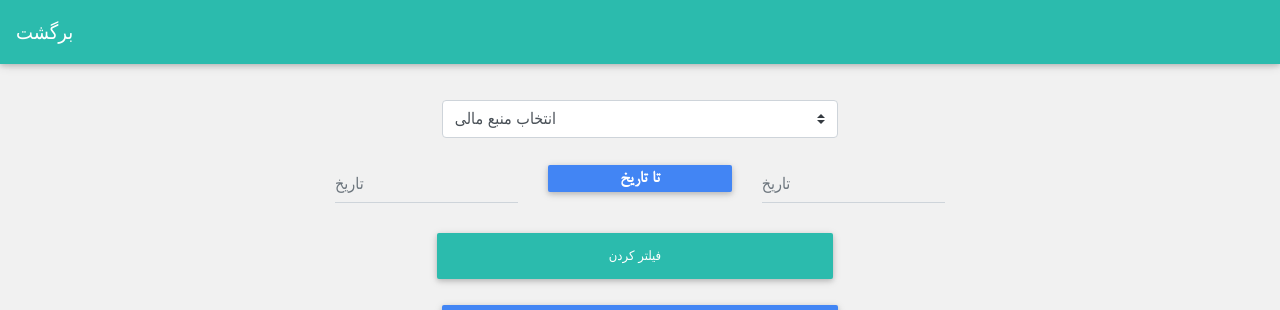
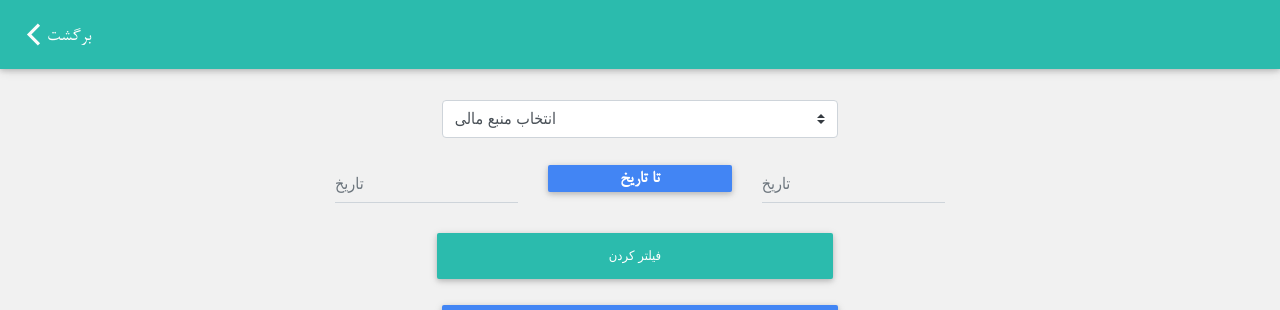
Before and after one commit to inaseri/myPacket, a Django app: page /money/transactions/1/ in a window 1280 px wide. Shown: the top 310 px of the page. Run offline with Django 3.2, Linux system fonts and the light colour scheme; the visitor is signed in with stand-in values (Sample User, id 1); data that the repository does not hold is empty; some libraries are stand-ins or nearby versions; some web fonts are replaced.

Commit message:
اضافه کردن ایکون بک به کل برنامه

```diff
--- a/money/templates/money/AddPage.html
+++ b/money/templates/money/AddPage.html
@@ -50,7 +50,10 @@
     <!--Main Navigation-->
     <header>
       <nav class="navbar fixed-top navbar-expand-lg navbar-dark default-color scrolling-navbar">
-        <a class="navbar-brand" href="{% url 'home' %}"><strong>برگشت</strong></a>
+        <a class="navbar-brand" href="{% url 'home' %}">
+            <img src="{% static 'iconfinder-icon.svg' %}" style="height: 35px; width: 35px;">
+            <strong style="font-family: bnazanin; margin-left: -10px;">برگشت</strong>
+        </a>
       </nav>
     </header>
     <div class="container-fluid">
--- a/money/templates/money/addBank.html
+++ b/money/templates/money/addBank.html
@@ -34,7 +34,11 @@
 <!--Main Navigation-->
 <header>
   <nav class="navbar fixed-top navbar-expand-lg navbar-dark default-color scrolling-navbar">
-    <a class="navbar-brand" href="{% url 'home' %}"><strong>برگشت</strong></a>
+    <a class="navbar-brand" href="{% url 'home' %}">
+        <img src="{% static 'iconfinder-icon.svg' %}" style="height: 35px; width: 35px;">
+        <strong style="font-family: bnazanin; margin-left: -10px;">برگشت</strong>
+    </a>
+
   </nav>
 </header>
 
--- a/money/templates/money/banks.html
+++ b/money/templates/money/banks.html
@@ -24,7 +24,10 @@
   <body style="background-color: #f1f1f1;">
     <header>
       <nav class="navbar fixed-top navbar-expand-lg navbar-dark default-color scrolling-navbar">
-        <a class="navbar-brand" href="{% url 'home' %}"><strong>برگشت</strong></a>
+        <a class="navbar-brand" href="{% url 'home' %}">
+            <img src="{% static 'iconfinder-icon.svg' %}" style="height: 35px; width: 35px;">
+            <strong style="font-family: bnazanin; margin-left: -10px;">برگشت</strong>
+        </a>
       </nav>
     </header>
     <div class="container-fluid">
--- a/money/templates/money/changeBank.html
+++ b/money/templates/money/changeBank.html
@@ -35,7 +35,10 @@
 
 <header>
   <nav class="navbar fixed-top navbar-expand-lg navbar-dark default-color scrolling-navbar">
-    <a class="navbar-brand" onclick="window.history.back()"><strong>برگشت</strong></a>
+    <a class="navbar-brand" onclick="window.history.back()" style="color: white;">
+        <img src="{% static 'iconfinder-icon.svg' %}" style="height: 35px; width: 35px;">
+        <strong style="font-family: bnazanin; margin-left: -10px;">برگشت</strong>
+    </a>
   </nav>
 </header>
 
--- a/money/templates/money/changeTransaction.html
+++ b/money/templates/money/changeTransaction.html
@@ -51,7 +51,10 @@
 
     <header>
       <nav class="navbar fixed-top navbar-expand-lg navbar-dark default-color scrolling-navbar">
-        <a class="navbar-brand" onclick="window.history.back()"><strong>برگشت</strong></a>
+        <a class="navbar-brand" onclick="window.history.back()" style="color: white;">
+            <img src="{% static 'iconfinder-icon.svg' %}" style="height: 35px; width: 35px;">
+            <strong style="font-family: bnazanin; margin-left: -10px;">برگشت</strong>
+        </a>
       </nav>
     </header>
     <div class="container-fluid">
--- a/money/templates/money/transactions.html
+++ b/money/templates/money/transactions.html
@@ -29,7 +29,10 @@
     <!--Main Navigation-->
     <header>
       <nav class="navbar fixed-top navbar-expand-lg navbar-dark default-color scrolling-navbar">
-        <a class="navbar-brand" href="{% url 'home' %}"><strong>برگشت</strong></a>
+        <a class="navbar-brand" href="{% url 'home' %}">
+            <img src="{% static 'iconfinder-icon.svg' %}" style="height: 35px; width: 35px;">
+            <strong style="font-family: bnazanin; margin-left: -10px;">برگشت</strong>
+        </a>
       </nav>
     </header>
 
```
Also changed, not shown: money/static/iconfinder-icon.svg (added).
